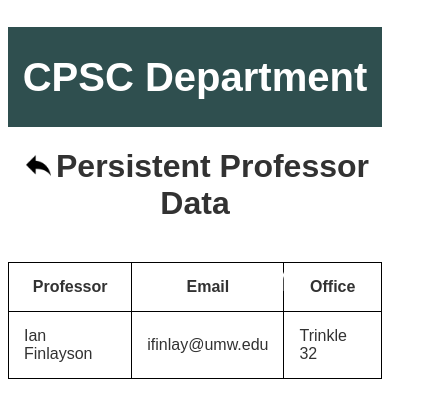
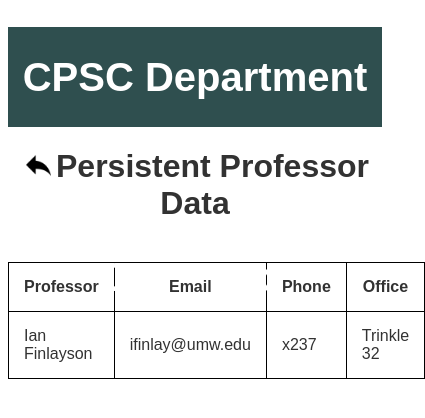
Before and after one commit to jberengu/Schedule-Generator, a website: page electron/src/prof_data.html in a window 390 px wide. Shown: the whole page, 425 px wide, since content can reach past the window. Drawn offline with Linux system fonts and the light colour scheme.

Commit message:
Added 'Phone' column in persistent prof data table.

```diff
--- a/electron/src/prof_data.html
+++ b/electron/src/prof_data.html
@@ -14,12 +14,14 @@
       <thead>
         <th>Professor</th>
         <th>Email</th>
+        <th>Phone</th>
         <th>Office</th>
       </thead>
       <tbody contenteditable="true">
         <tr>
           <td>Ian Finlayson</td>
           <td>ifinlay@umw.edu</td>
+          <td>x237</td>
           <td>Trinkle 32</td>
         </tr>
       </tbody>
```
